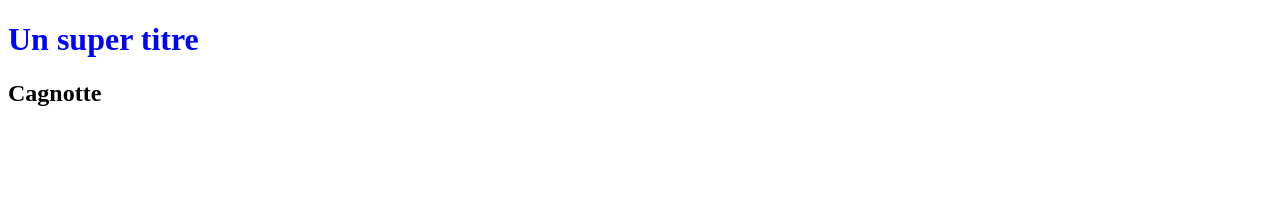
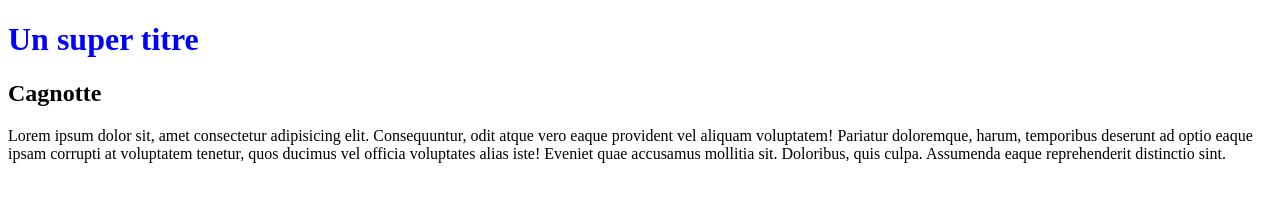
Before and after one commit to Ghislain2016/OpenclassroomsProject, a plain HTML site: page index.html in a window 1280 px wide. Drawn offline with Linux system fonts and the light colour scheme.

Commit message:
Dernière modif

```diff
--- a/index.html
+++ b/index.html
@@ -7,5 +7,6 @@
 <body>
    <h1>Un super titre</h1>
    <h2>Cagnotte</h2>
+   <p>Lorem ipsum dolor sit, amet consectetur adipisicing elit. Consequuntur, odit atque vero eaque provident vel aliquam voluptatem! Pariatur doloremque, harum, temporibus deserunt ad optio eaque ipsam corrupti at voluptatem tenetur, quos ducimus vel officia voluptates alias iste! Eveniet quae accusamus mollitia sit. Doloribus, quis culpa. Assumenda eaque reprehenderit distinctio sint.</p>
 </body>
 </html>
```
